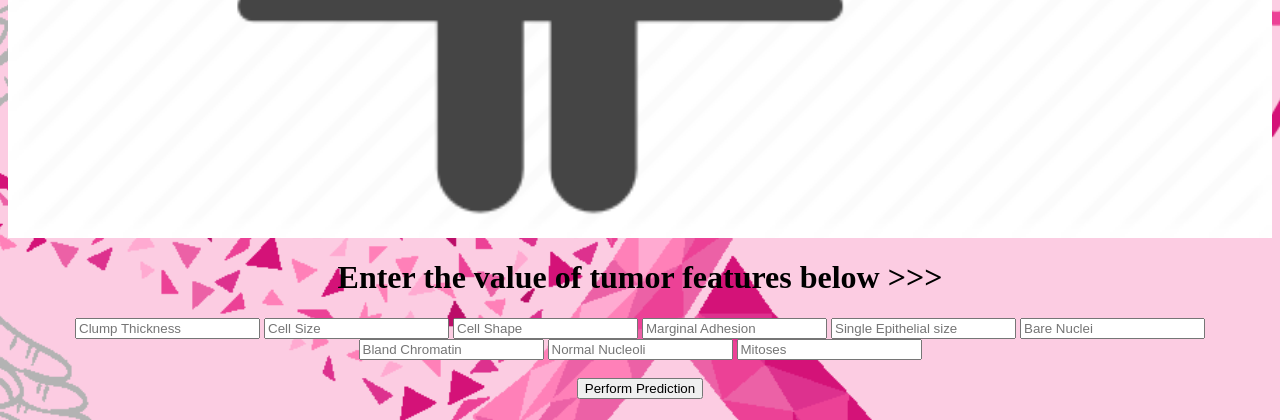
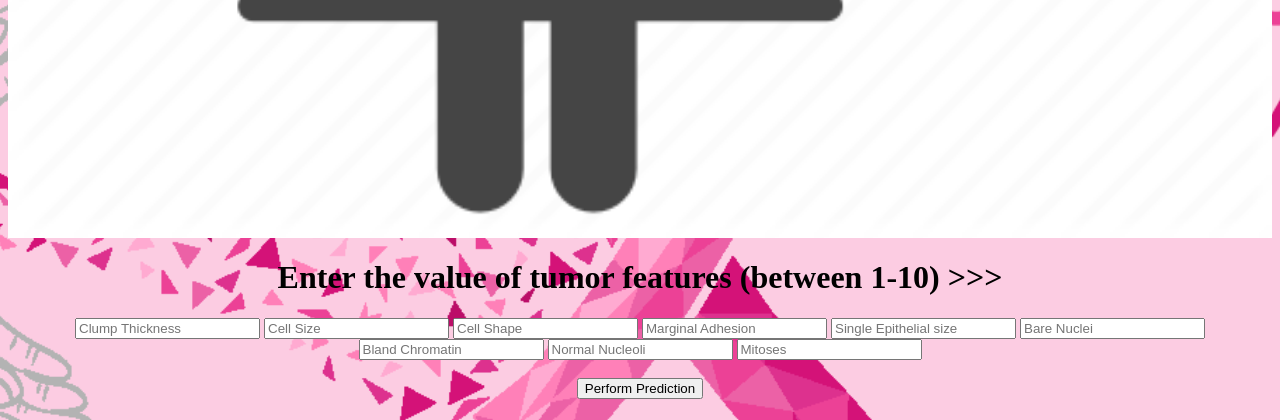
Before and after one commit to prathibha07/Breast-Cancer-Detection, a Flask app: page / in a window 1280 px wide. Shown: the part 1052-1472 px from the top of the page. Run offline with Flask 2, Linux system fonts and the light colour scheme; parts of the project's set-up code (start-up, migrations or seed data) failed here and were passed over.

Commit message:
Update index.html

```diff
--- a/templates/index.html
+++ b/templates/index.html
@@ -49,8 +49,8 @@
 
     <!-- Get input to predict cancer -->
     <center>
-    <form action="{{ url_for('predict')}}"method="post">
-        <h1>Enter the value of tumor features below >>></h1>
+    <form action="{{ url_for('predict')}}"method="POST">
+        <h1>Enter the value of tumor features (between 1-10) >>></h1>
         <!-- <input type="text" name="comment"/> -->
     	<input type="text" name="clump_thickness" placeholder="Clump Thickness" required="required" />
         <input type="text" name="cell_size" placeholder="Cell Size" required="required" />
```
